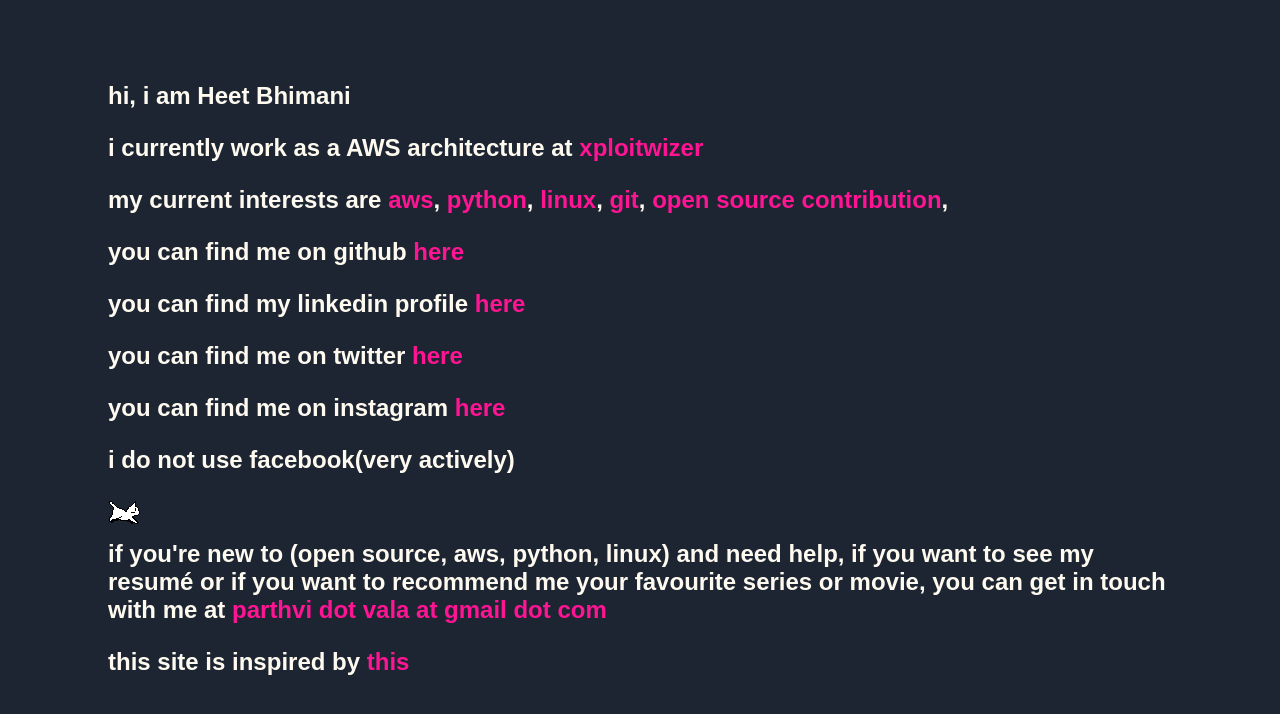
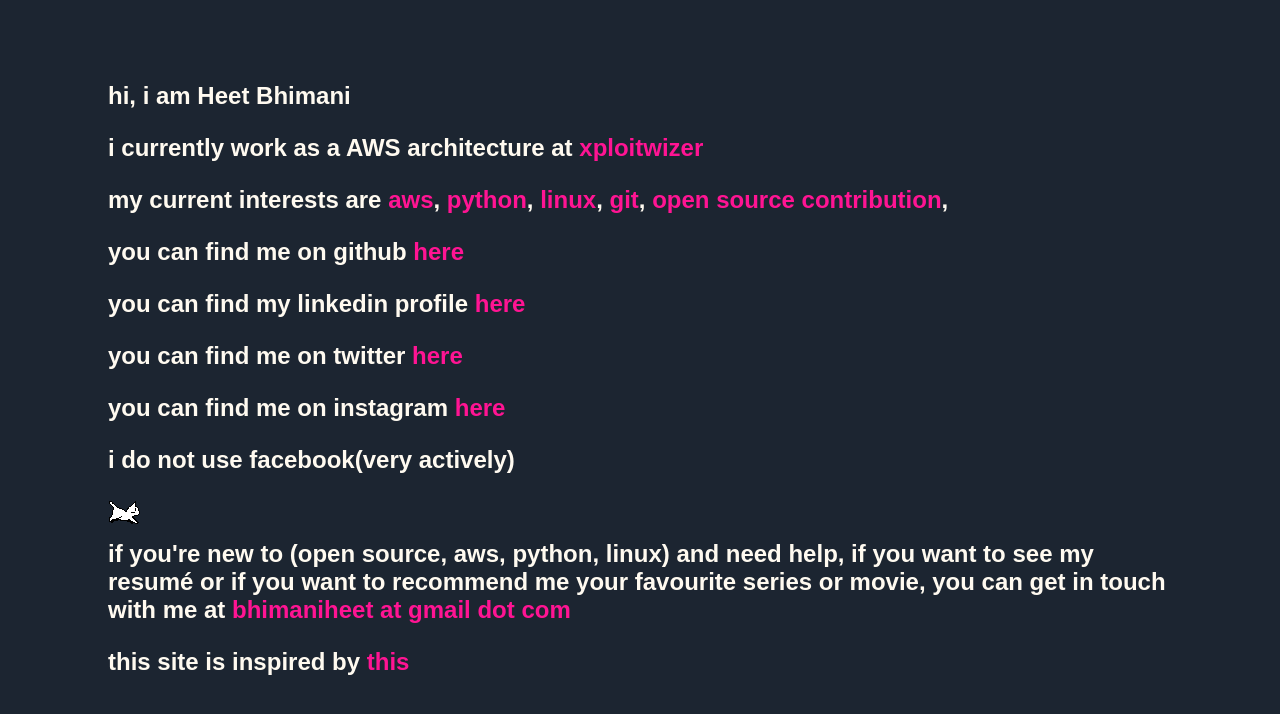
Before and after one commit to heetu/heetu.github.io, a plain HTML site: page index.html in a window 1280 px wide. Drawn offline with Linux system fonts and the light colour scheme.

Commit message:
fixed : minor issues

```diff
--- a/index.html
+++ b/index.html
@@ -45,7 +45,7 @@
 		</br>
 		<p>if you're new to (open source, aws, python, linux) and need help, if you want to see my resumé or if you want
 			to recommend me your favourite series or movie, you can get in touch with me at <a href="mailto:bhimaniheet@gmail.com">
-				parthvi dot vala at gmail dot com</a></p>
+				bhimaniheet at gmail dot com</a></p>
 		<p>this site is inspired by <a href="http://valaparthvi.github.io/" target="_blank">this</a></p>
 	</strong>
 </body>
```
